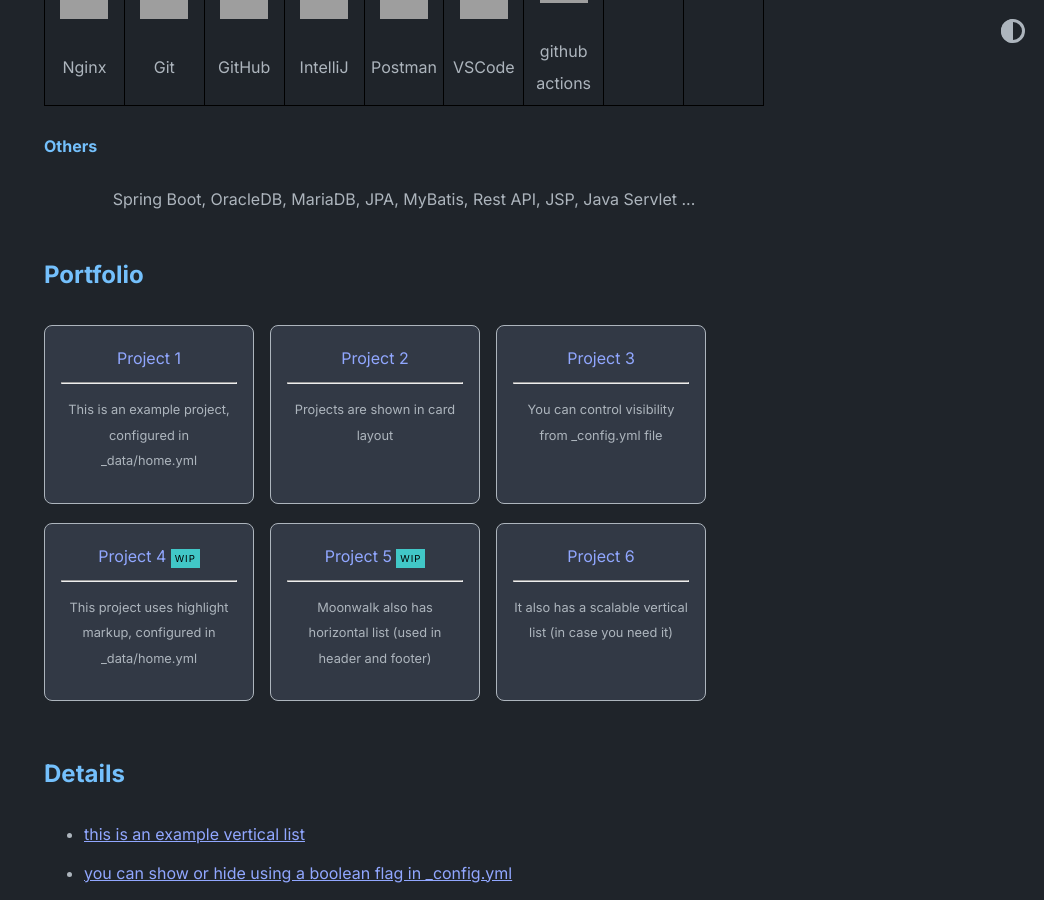
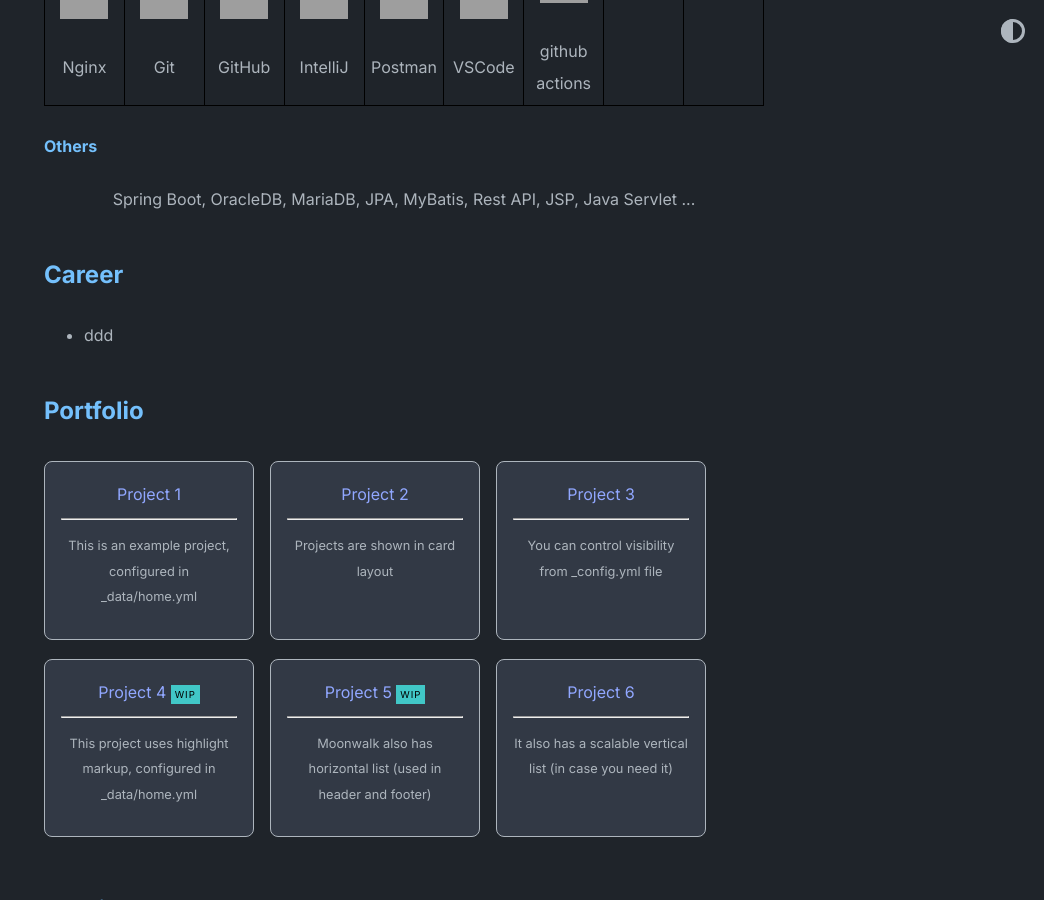
Before and after one commit to BangJeongBin/BangJeongBin.github.io, a Jekyll site: the page built from index.md, in a window 1280 px wide and 900 px high, scrolled down 737 px. Shown: the whole window, without its empty margins (236-1280 px from the left). Built offline with Jekyll 4.4.1, drawn with Linux system fonts in a browser that asks for light colours; grey boxes are pictures that could not be loaded.

Commit message:
Add Icon

```diff
--- /dev/null
+++ b/_includes/career_list.html
@@ -0,0 +1,5 @@
+<ul>
+    <li>
+        ddd
+    </li>
+</ul>
--- a/_includes/head.html
+++ b/_includes/head.html
@@ -21,6 +21,7 @@
   <link rel="manifest" href="/assets/images/favicon/site.webmanifest">
   <link rel="mask-icon" href="/assets/images/favicon/safari-pinned-tab.svg" color="#5bbad5">
   <link rel="shortcut icon" href="/assets/images/favicon/favicon.ico">
+  <link rel="stylesheet" href="https://cdn.jsdelivr.net/npm/bootstrap-icons@1.10.3/font/bootstrap-icons.css">
   <meta name="msapplication-TileColor" content="#00aba9">
   <meta name="msapplication-config" content="/assets/images/favicon/browserconfig.xml">
   <meta name="theme-color" content="#ffffff">
--- a/_layouts/home.html
+++ b/_layouts/home.html
@@ -17,8 +17,12 @@ layout: default
 {{ content }}
 
 <!-- 사용 기술스택 -->
-  <h2>Tech Stack and Tools</h2>
+  <h2><i class="bi-alarm"></i> Tech Stack and Tools</h2>
   {% include tech_stack.html %}
+
+<!-- 경력 리스트 -->
+  <h2>Career</h2>
+  {% include career_list.html %}
 
 <!-- Portfolio -->
 {% if site.theme_config.show_projects == true %}
```
